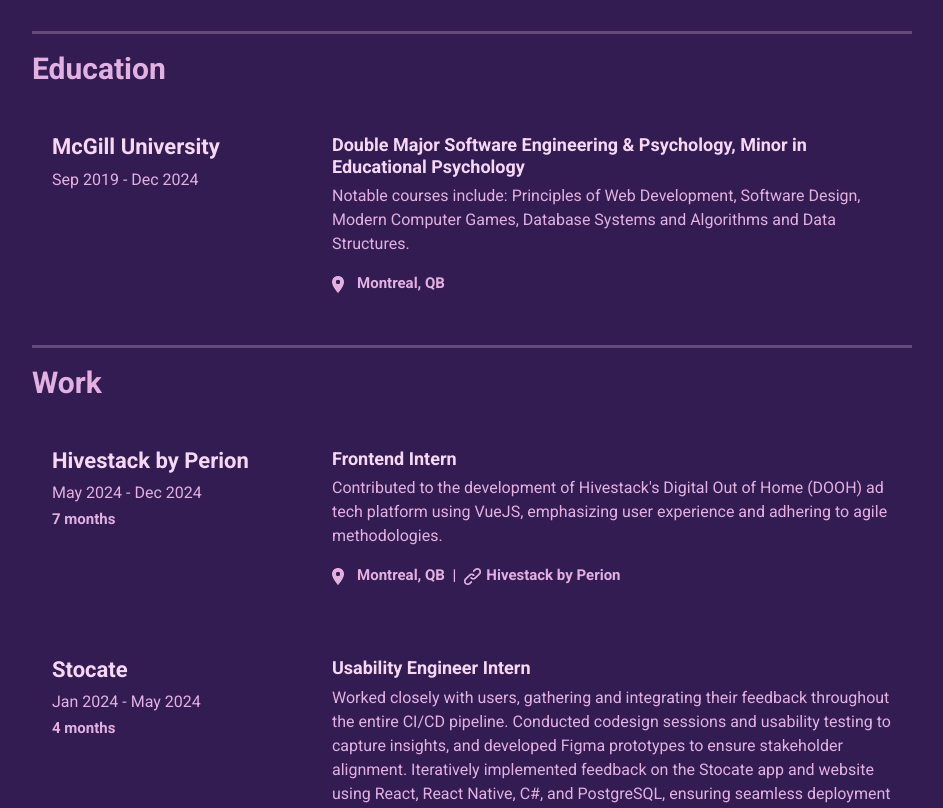
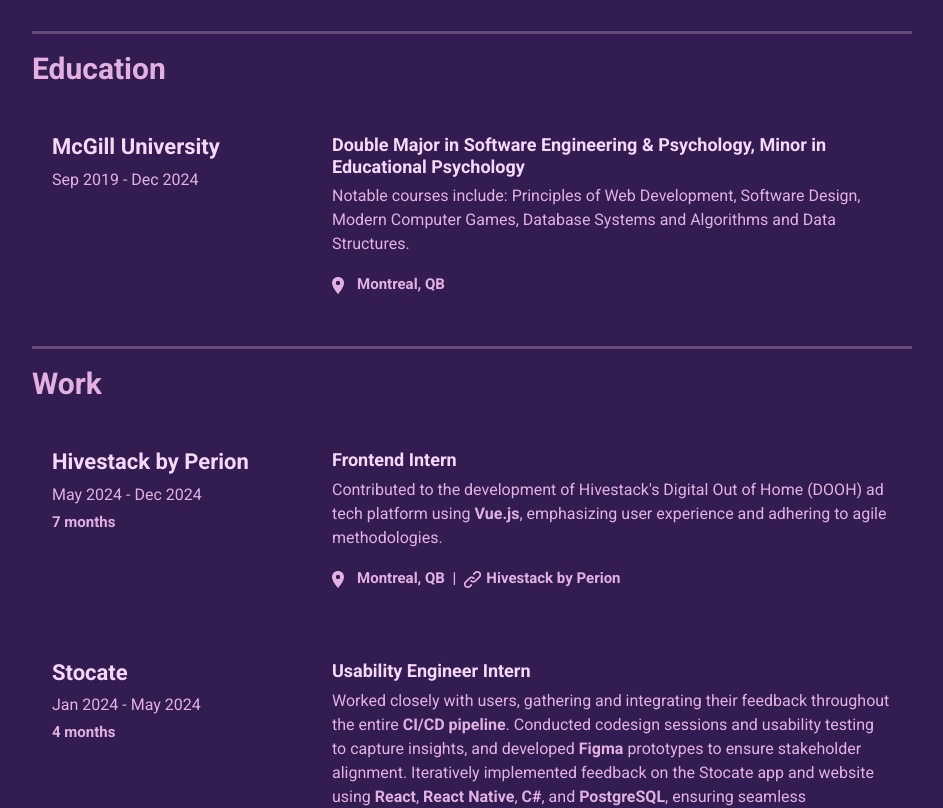
Before and after one commit to LianLambert/lian-website, a Vue app: page / in a window 1280 px wide. Shown: the part 1040-1848 px from the top of the page, without its empty margins (168-1111 px from the left). Built offline with nearby package versions, Linux system fonts and the light colour scheme.

Commit message:
feat: add bold to experience entries

```diff
--- a/src/components/ExperienceEntry.vue
+++ b/src/components/ExperienceEntry.vue
@@ -3,12 +3,13 @@
     <div class="col-12 col-md-4 left-align-text mb-4" style="padding: 0">
       <a :href="props.link" target="_blank"><h3 class="section-title">{{ company }}</h3></a>
       <div style="margin-bottom: 3px">{{ formattedStartDate }} - {{ formattedEndDate }}</div>
-      <div v-if="props.showTimeAtPosition" class="small-bold-text">{{ timeAtPosition }}</div>
+      <div v-if="props.showTimeAtPosition"><b>{{ timeAtPosition }}</b></div>
     </div>
     <div class="col-12 col-md-8 left-align-text" style="padding: 0">
       <h4  class="section-title">{{ position }}</h4>
-      <p>{{ description }}</p>
-      <div class="small-bold-text left-align-text">
+      <p v-html="description"></p>
+      <div class="left-align-text">
+        <b>
           <img :src="locationPinIcon" class="experience-entry-icon" alt="location pin icon" />
           &nbsp;
           <span>{{ location }}</span>
@@ -19,6 +20,7 @@
               {{ props.linkText }}
             </a>
           </span>
+        </b>
       </div>
     </div>
   </div>
@@ -124,7 +126,7 @@ const timeAtPosition = computed(() => {
   text-align: left;
 }
 
-.small-bold-text {
+b {
   font-size: 15px;
   font-weight: 700;
 }
--- a/src/components/sections/ExperienceSection.vue
+++ b/src/components/sections/ExperienceSection.vue
@@ -8,7 +8,7 @@
         company="McGill University"
         :startDate="new Date('September 1, 2019')"
         :endDate="new Date('December 31, 2024')"
-        position="Double Major Software Engineering & Psychology, Minor in Educational Psychology"
+        position="Double Major in Software Engineering & Psychology, Minor in Educational Psychology"
         description="Notable courses include: Principles of Web Development, Software Design, Modern Computer Games, Database Systems and Algorithms and Data Structures."
         location="Montreal, QB"
         :showTimeAtPosition="false"
@@ -20,7 +20,7 @@
         :startDate="new Date('May 1, 2024')"
         :endDate="new Date('December 31, 2024')"
         position="Frontend Intern"
-        description="Contributed to the development of Hivestack's Digital Out of Home (DOOH) ad tech platform using VueJS, emphasizing user experience and adhering to agile methodologies."
+        description="Contributed to the development of Hivestack's Digital Out of Home (DOOH) ad tech platform using <b>Vue.js</b>, emphasizing user experience and adhering to agile methodologies."
         location="Montreal, QB"
         linkText="Hivestack by Perion"
         link="https://www.hivestack.com/"
@@ -30,7 +30,7 @@
         :startDate="new Date('January 1, 2024')"
         :endDate="new Date('May 1, 2024')"
         position="Usability Engineer Intern"
-        description="Worked closely with users, gathering and integrating their feedback throughout the entire CI/CD pipeline. Conducted codesign sessions and usability testing to capture insights, and developed Figma prototypes to ensure stakeholder alignment. Iteratively implemented feedback on the Stocate app and website using React, React Native, C#, and PostgreSQL, ensuring seamless deployment and integration across the pipeline."
+        description="Worked closely with users, gathering and integrating their feedback throughout the entire <b>CI/CD pipeline</b>. Conducted codesign sessions and usability testing to capture insights, and developed <b>Figma</b> prototypes to ensure stakeholder alignment. Iteratively implemented feedback on the Stocate app and website using <b>React</b>, <b>React Native</b>, <b>C#</b>, and <b>PostgreSQL</b>, ensuring seamless deployment and integration across the pipeline."
         location="Montreal, QB"
         linkText="Stocate"
         link="https://www.stocate.com/"
@@ -40,7 +40,7 @@
         :startDate="new Date('June 1, 2023')"
         :endDate="new Date('August 1, 2023')"
         position="Junior Web Developer"
-        description="As a junior web developer at IMMO SQUARE, I learned the basics of web development including HTML, CSS, Bootstrap and JavaScript. I was also introduced to Ruby on Rails and Sequel. During my time at IMMO SQUARE I helped to develop and maintain highly functional and visually appealing web pages."
+        description="As a junior web developer at IMMO SQUARE, I learned the basics of web development including <b>HTML</b>, <b>CSS</b>, <b>Bootstrap</b> and <b>JavaScript</b>. I was also introduced to <b>Ruby on Rails</b> and <b>Sequel</b>. During my time at IMMO SQUARE I helped to develop and maintain highly functional and visually appealing web pages."
         location="Montreal, QB"
         linkText="IMMO SQUARE"
         link="https://immosquare.com/"
```
Lines whose indentation alone changed are shown as unchanged.
